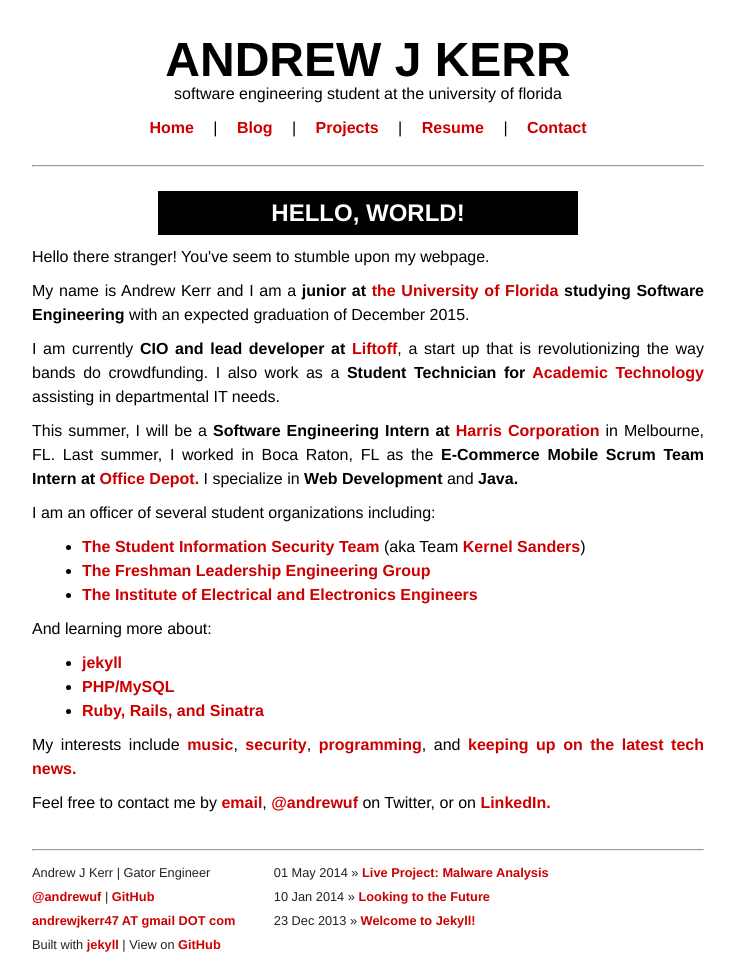
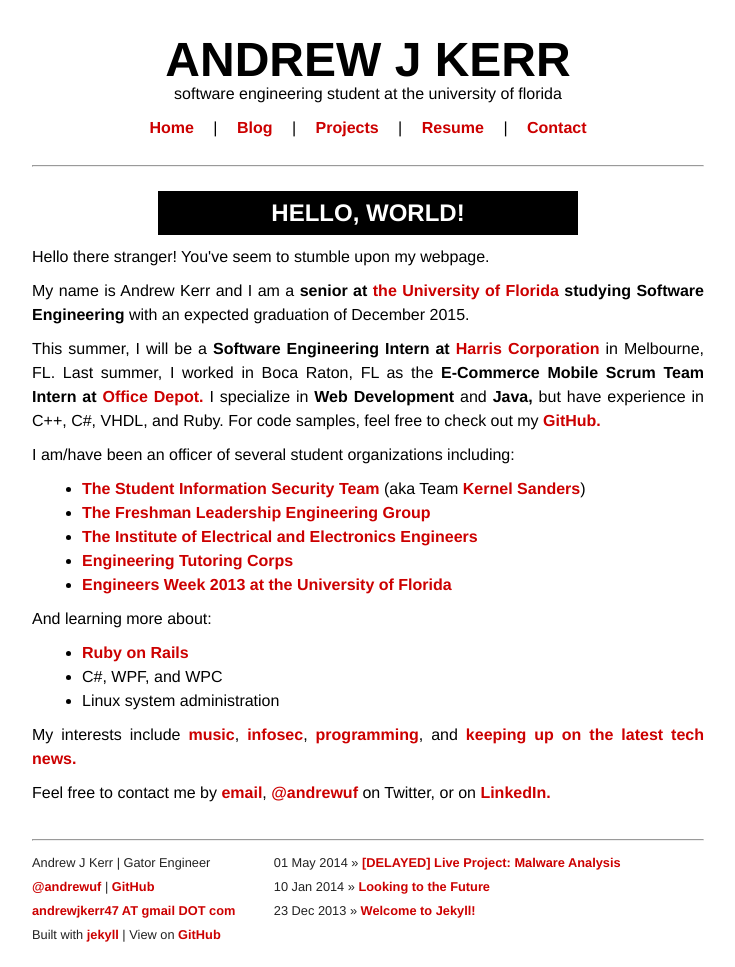
Before and after one commit to hackuf/hackuf.github.io, a Jekyll site: the page built from index.html, in a window 1280 px wide. Shown: the whole page, without its empty margins (272-1007 px from the left). Built offline with Jekyll 4.4.1, drawn with Linux system fonts in a browser that asks for light colours; nearby versions of some CDN libraries; Markdown is read by kramdown in place of the engine named in the settings.

```diff
--- a/_posts/2013-12-23-welcome-to-jekyll.markdown
+++ b/_posts/2013-12-23-welcome-to-jekyll.markdown
@@ -2,7 +2,7 @@
 layout: post
 title:  "Welcome to Jekyll!"
 date:   2013-12-23 08:44:22
-categories: jekyll update
+categories: blog update
 ---
 
 I've migrated my site and blog to jekyll. Why? Because I felt that it would be easier to manage and change the look/feel than my current setup. It doesn't hurt that GitHub Pages supports jekyll too. :)
--- a/index.html
+++ b/index.html
@@ -6,26 +6,26 @@ title: Andrew J Kerr | Home
 <div id="home">
 	<h2>Hello, World!</h2>
 	<p>Hello there stranger! You've seem to stumble upon my webpage.</p>
-	<p>My name is Andrew Kerr and I am a <b>junior at <a href="http://www.ufl.edu">the University of Florida</a> studying Software Engineering</b> with an expected graduation of December 2015.</p>
+	<p>My name is Andrew Kerr and I am a <b>senior at <a href="http://www.ufl.edu">the University of Florida</a> studying Software Engineering</b> with an expected graduation of December 2015.</p>
 
-	<p>I am currently <b>CIO and lead developer at <a href="http://www.321liftoff.co">Liftoff</a></b>, a start up that is revolutionizing the way bands do crowdfunding. I also work as a <b>Student Technician for <a href="http://at.ufl.edu">Academic Technology</a></b> assisting in departmental IT needs.</p>
+	<p>This summer, I will be a <b>Software Engineering Intern at <a href="http://www.harris.com/">Harris Corporation</a></b> in Melbourne, FL. Last summer, I worked in Boca Raton, FL as the <b>E-Commerce Mobile Scrum Team Intern at <a href="https://www.officedepot.com">Office Depot.</a></b> I specialize in <b>Web Development</b> and <b>Java,</b> but have experience in C++, C#, VHDL, and Ruby. For code samples, feel free to check out my <a href="https://www.github.com/andrewjkerr">GitHub.</a></p>
 
-	<p>This summer, I will be a <b>Software Engineering Intern at <a href="http://www.harris.com/">Harris Corporation</a></b> in Melbourne, FL. Last summer, I worked in Boca Raton, FL as the <b>E-Commerce Mobile Scrum Team Intern at <a href="https://www.officedepot.com">Office Depot.</a></b> I specialize in <b>Web Development</b> and <b>Java.</b></p>
-
-	<p>I am an officer of several student organizations including:
+	<p>I am/have been an officer of several student organizations including:
 		<ul>
 			<li><a href="http://www.ufhack.org">The Student Information Security Team</a> (aka Team <a href="http://ctftime.org/team/397">Kernel Sanders</a>)</li>
 			<li><a href="http://www.flegacy.org">The Freshman Leadership Engineering Group</a></li>
 			<li><a href="http://ieee.ece.ufl.edu">The Institute of Electrical and Electronics Engineers</a></li>
+			<li><a href="http://www.engineeringcorps.org">Engineering Tutoring Corps</a></li>
+			<li><a href="http://www.ufbec.org/eweek">Engineers Week 2013 at the University of Florida</a></li>
 		</ul>
 	</p>
 	<p>And learning more about:
 		<ul>
-			<li><a href="https://github.com/andrewjkerr/andrewjkerr.github.io">jekyll</a></li>
-			<li><a href="https://github.com/andrewjkerr/php-playground">PHP/MySQL</a></li>
-			<li><a href="https://github.com/andrewjkerr/sample_app">Ruby, Rails, and Sinatra</a></li>
+			<li><a href="https://github.com/andrewjkerr/sample_app">Ruby on Rails</a></li>
+			<li>C#, WPF, and WPC</li>
+			<li>Linux system administration</li>
 		</ul>
 	</p>
-	<p>My interests include <a href="https://www.last.fm/user/andrewjkerr47">music</a>, <a href="https://www.youtube.com/watch?v=ozpBGoagCQw">security</a>, <a href="https://www.github.com/andrewjkerr">programming</a>, and <a href="https://news.ycombinator.com/">keeping up on the latest tech news.</a>
+	<p>My interests include <a href="https://www.last.fm/user/andrewjkerr47">music</a>, <a href="https://www.youtube.com/watch?v=ozpBGoagCQw">infosec</a>, <a href="https://www.github.com/andrewjkerr">programming</a>, and <a href="https://news.ycombinator.com/">keeping up on the latest tech news.</a>
 	<p>Feel free to contact me by <a href="mailto:andrewjkerr47@gmail.com">email</a>, <a href="https://www.twitter.com/andrewuf">@andrewuf</a> on Twitter, or on <a href="https://www.linkedin.com/in/andrewjkerr47">LinkedIn.</a></p>
 </div>
```
Also changed, not shown: _posts/2014-01-10-looking-to-the-future.md (+1 -1 lines), _posts/2014-05-01-live-project-malware-analysis.md (+9 -3 lines).
